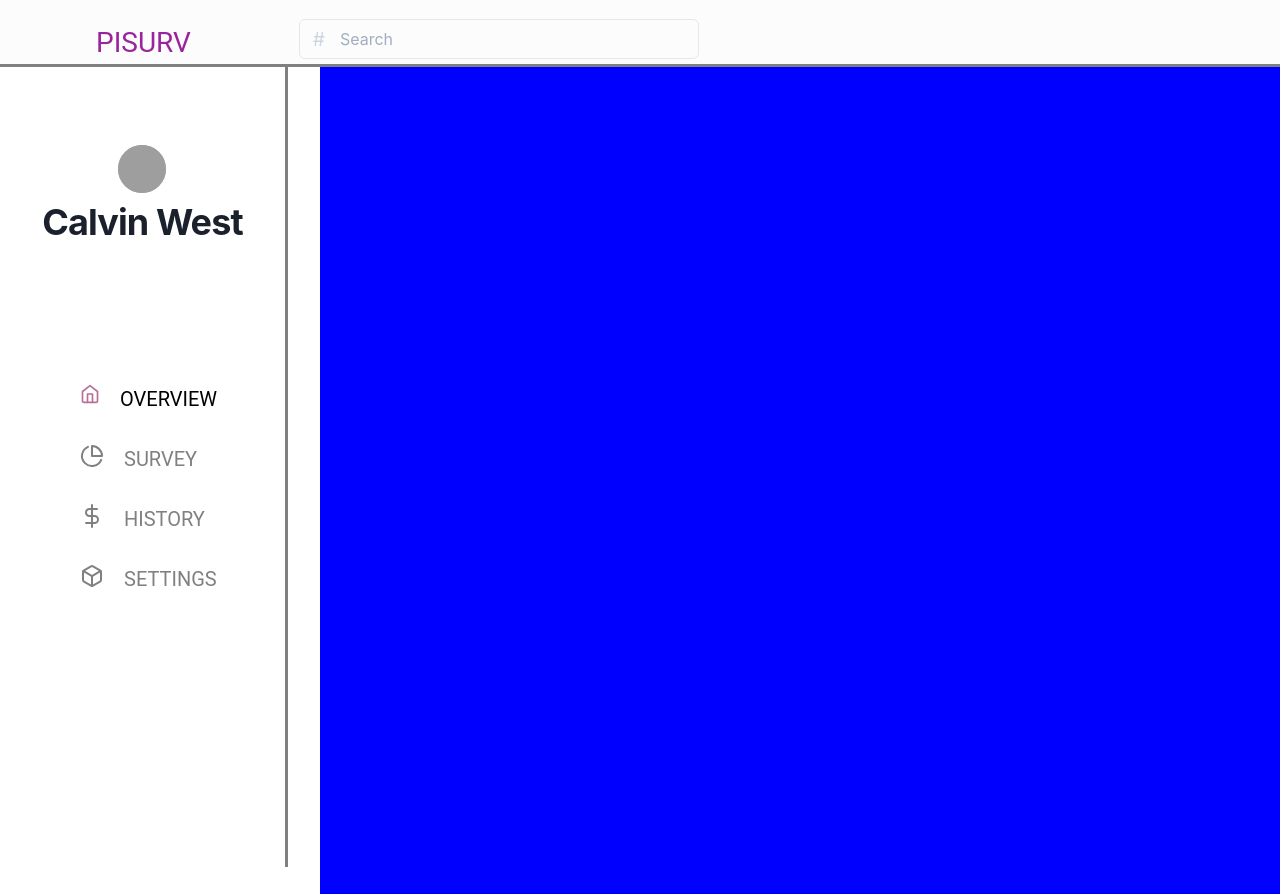
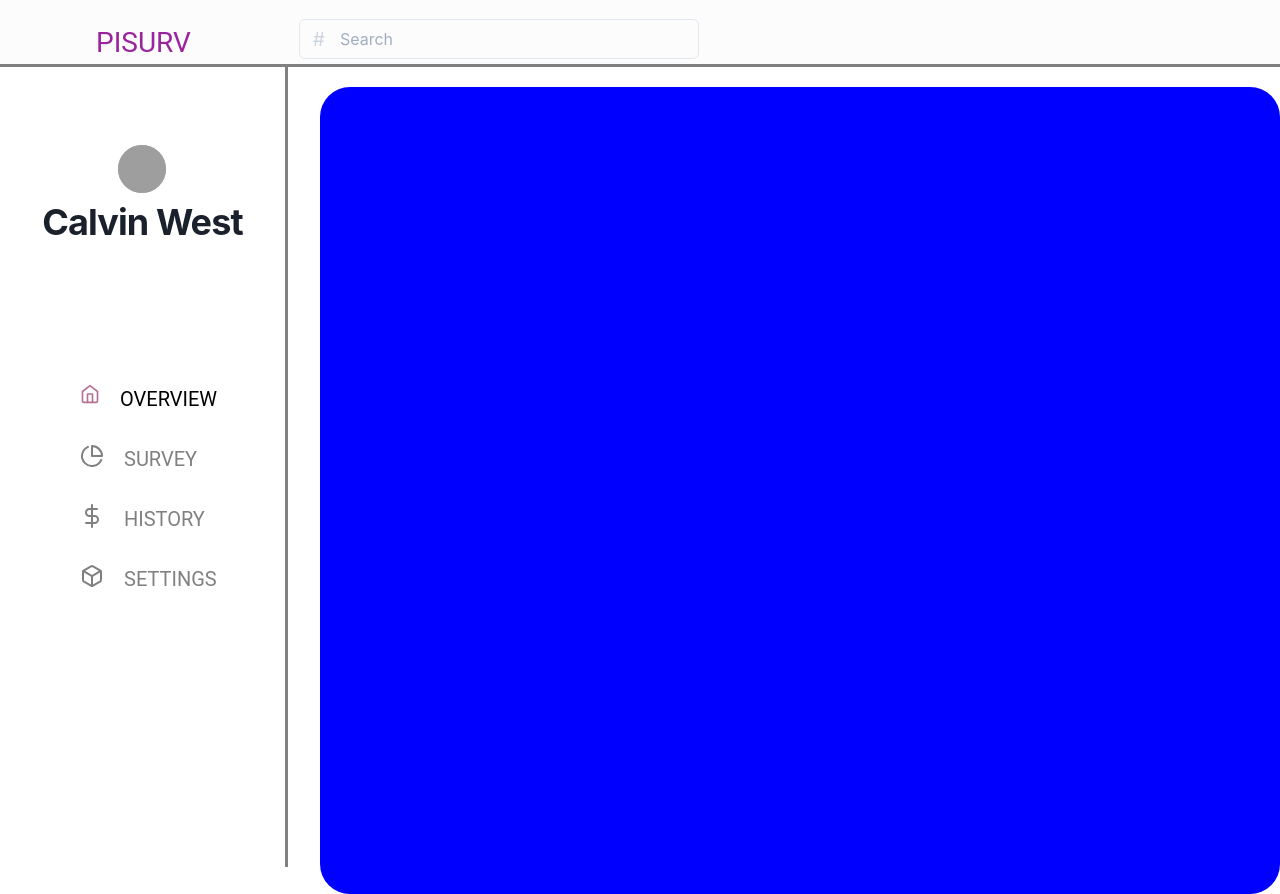
Before and after one commit to ibkay998/next-js-test, a Next.js app: page /dashboard in a window 1280 px wide. Built offline with nearby package versions, Linux system fonts and the light colour scheme; no server answers; grey boxes are pictures that could not be loaded.

Commit message:
added margin and radius to border

```diff
--- a/pages/dashboard.js
+++ b/pages/dashboard.js
@@ -29,7 +29,7 @@ export default function Dashboard({ allPostsData }) {
             <GridItem h="827px" w="288px" rowSpan={1} colSpan={1} >
                 <SideMenu/>
             </GridItem>
-            <GridItem bg="blue" rowSpan={1} colSpan={3}></GridItem>
+            <GridItem borderRadius= "30px" className="main-container"  bg="blue" rowSpan={1} colSpan={3}></GridItem>
 
         </Grid>
 
--- a/styles/global.css
+++ b/styles/global.css
@@ -73,3 +73,8 @@ img {
 .active-icon {
   color: #B57295 !important;
 }
+
+.main-container{
+
+  margin-top: 20px;
+}
```
